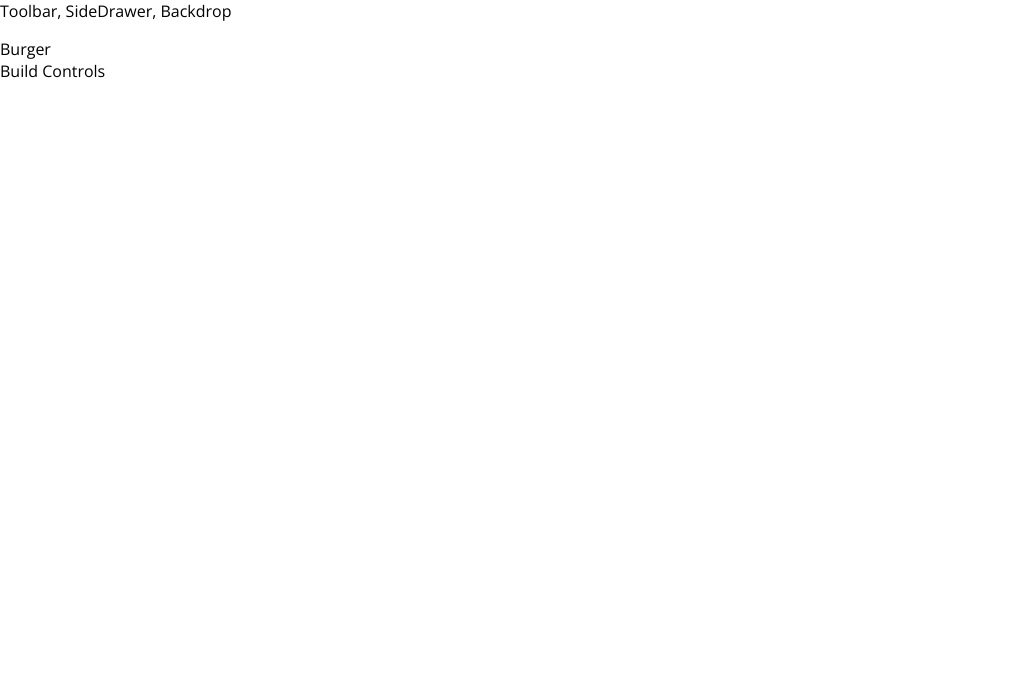
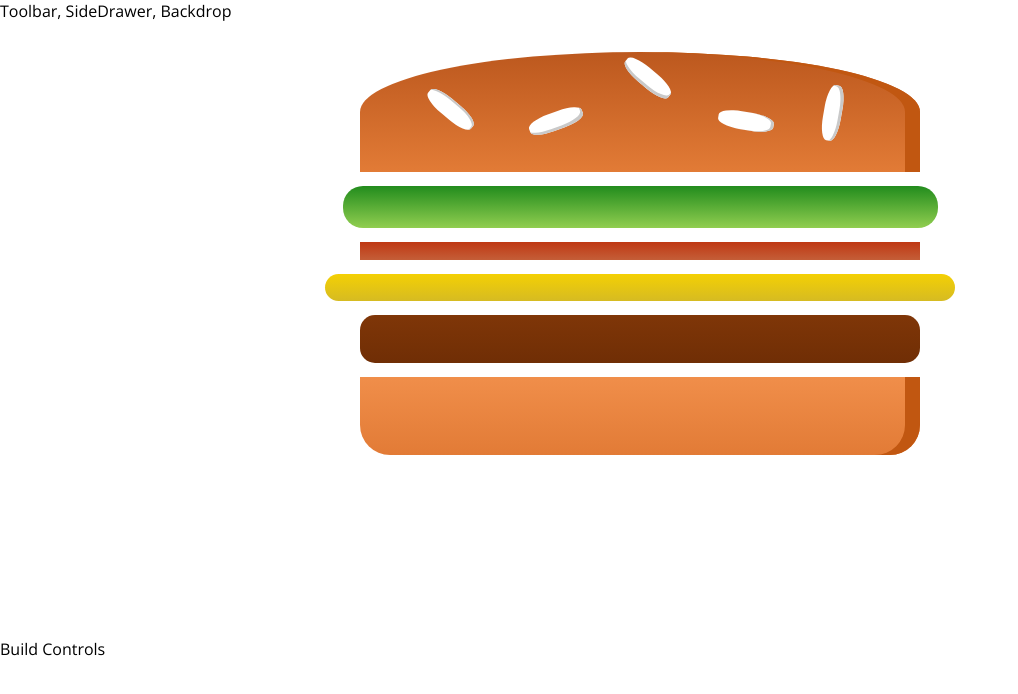
Before and after one commit to RodChris/BurgerBuilder, a React app in the folder burger-builder/: page / in a window 1280 px wide. Shown: the top 694 px of the page, without its empty margins (0-1018 px from the left). Built offline with nearby package versions, Linux system fonts and the light colour scheme.

Commit message:
added burger component to receive ingredients

```diff
--- a/burger-builder/package.json
+++ b/burger-builder/package.json
@@ -31,6 +31,7 @@
     "postcss-flexbugs-fixes": "3.2.0",
     "postcss-loader": "2.0.8",
     "promise": "8.0.1",
+    "prop-types": "^15.6.2",
     "raf": "3.4.0",
     "react": "^16.4.1",
     "react-dev-utils": "^5.0.1",
--- /dev/null
+++ b/burger-builder/src/components/Burger/Burger.css
@@ -0,0 +1,30 @@
+.Burger {
+    width: 100%;
+    margin: auto;
+    height: 250px;
+    overflow: scroll;
+    text-align: center;
+    font-weight: bold;
+    font-size: 1.2rem;
+}
+
+@media (min-width: 500px) and (min-height: 400px) {
+    .Burger {
+        width: 350px;
+        height: 300px;
+    }
+}
+
+@media (min-width: 500px) and (min-height: 401px) {
+    .Burger {
+        width: 450px;
+        height: 400px;
+    }
+}
+
+@media (min-width: 1000px) and (min-height: 700px) {
+    .Burger {
+        width: 700px;
+        height: 600px;
+    }
+}
--- a/burger-builder/src/components/Burger/Burger.js
+++ b/burger-builder/src/components/Burger/Burger.js
@@ -0,0 +1,30 @@
+import React from 'react'
+
+import classes from './Burger.css';
+import BurgerIngredient from './BurgerIngredient/BurgerIngredient';
+
+const burger = (props) => {
+    let transformedIngredients = Object.keys(props.ingredients)
+        .map(igKey => {
+            return [...Array(props.ingredients[igKey])].map((_, i) => {
+                return <BurgerIngredient key={igKey + 1} type={igKey} />
+            });
+        })
+        .reduce((arr, el) => {
+            return arr.concat(el)
+        }, []);
+
+    if (transformedIngredients.length === 0) {
+        transformedIngredients = <p>Bruh, you got to add ingredients!</p>
+    }
+
+    return (
+        <div className={classes.Burger}>
+            <BurgerIngredient type="bread-top" />
+            {transformedIngredients}
+            <BurgerIngredient type="bread-bottom" />
+        </div>
+    );
+};
+
+export default burger;
--- a/burger-builder/src/components/Burger/BurgerIngredient/BurgerIngredient.js
+++ b/burger-builder/src/components/Burger/BurgerIngredient/BurgerIngredient.js
@@ -1,12 +1,13 @@
-import React from 'react'
+import React, { Component } from 'react';
+import PropTypes from 'prop-types';
 
 import classes from './BurgerIngredient.css'
 
-const burgerIngredient = (props) => {
-
+class BurgerIngredient extends Component {
+    render () {
         let ingredient = null
 
-    switch (props.type) {
+        switch (this.props.type) {
             case ('bread-bottom'):
                 ingredient = <div className={classes.BreadBottom}></div>;
                 break;
@@ -36,5 +37,10 @@
 
         return ingredient;
     }
+}
 
-export default burgerIngredient;
+BurgerIngredient.propTypes = {
+    type: PropTypes.string.isRequired
+};
+
+export default BurgerIngredient;
--- a/burger-builder/src/containers/BurgerBuilder/BurgerBuilder.js
+++ b/burger-builder/src/containers/BurgerBuilder/BurgerBuilder.js
@@ -1,12 +1,22 @@
 import React, { Component } from 'react';
 
 import Auxiliary from '../../hoc/Auxiliary'
+import Burger from '../../components/Burger/Burger'
 
 class BurgerBuilder extends Component {
+  state = {
+      ingredients: {
+        salad: 1,
+        bacon: 1,
+        cheese: 1,
+        meat: 1
+      }
+  }
+
   render() {
     return (
       <Auxiliary>
-          <div>Burger</div>
+          <Burger ingredients={this.state.ingredients} />
           <div>Build Controls</div>
       </Auxiliary>
     );
```
Also changed, not shown: 1 other file (tests, documents, lock files or other folders). Lines whose indentation alone changed are shown as unchanged.
